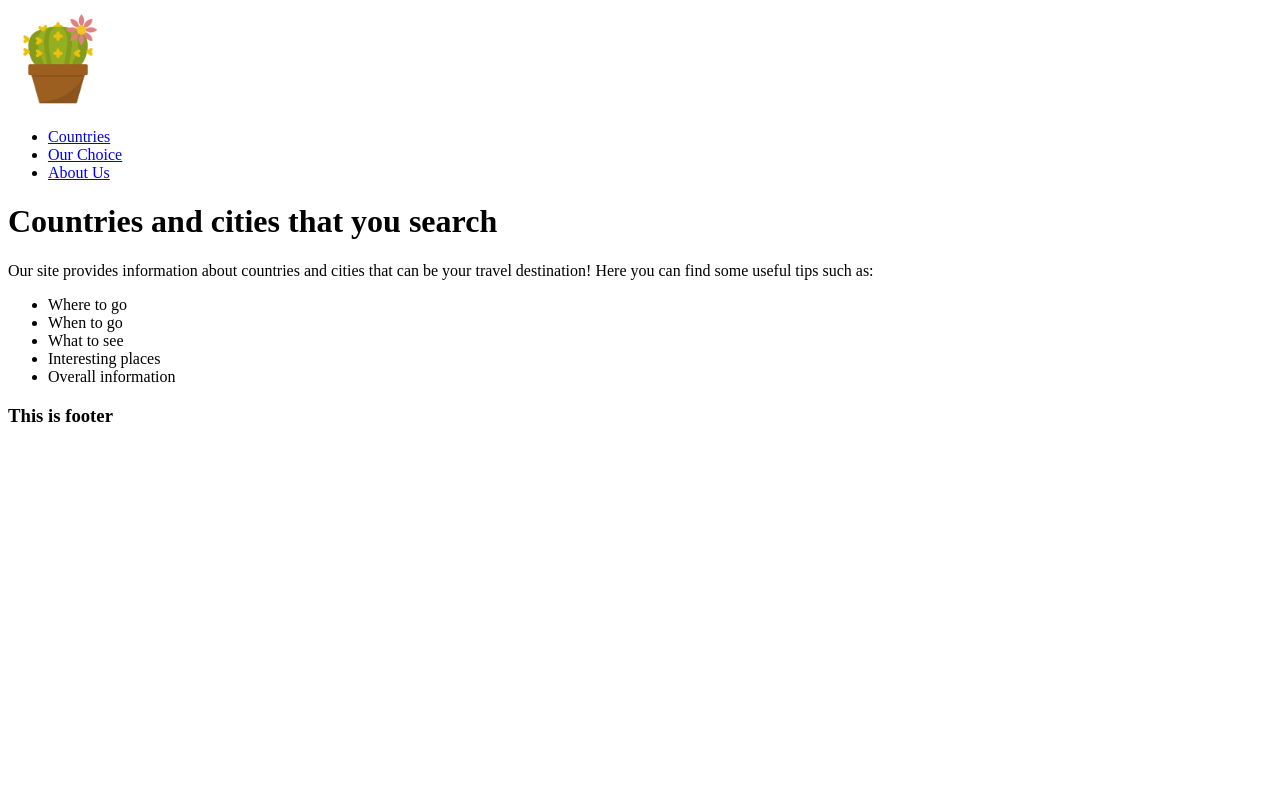
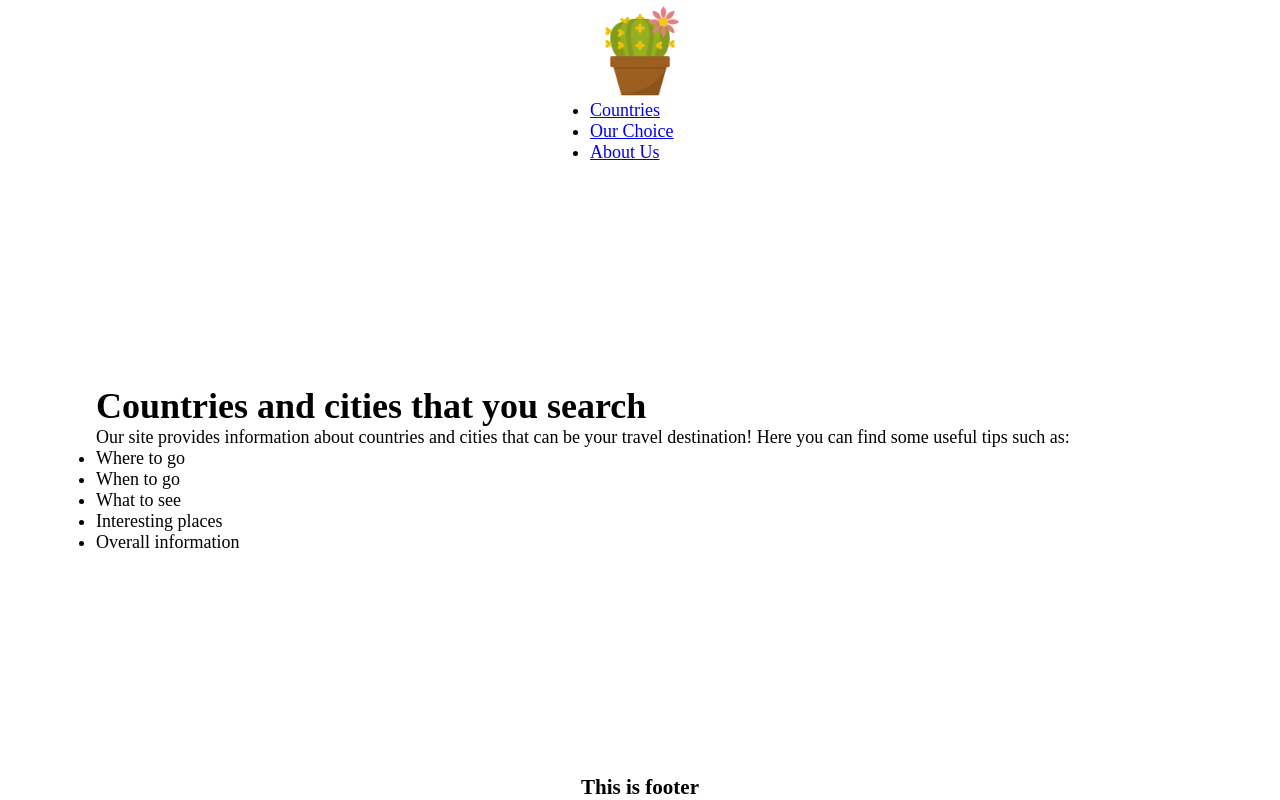
Before and after one commit to Edouard-Pon/univ-web-project, a plain HTML site: page index.html in a window 1280 px wide. Drawn offline with Linux system fonts and the light colour scheme.

Commit message:
Added main.css style

```diff
--- /dev/null
+++ b/css/main.css
@@ -0,0 +1,34 @@
+:root {
+    font-size: 18px;
+    background-color: white;
+}
+
+*, *::before, *::after{
+    box-sizing: border-box;
+    margin: 0;
+}
+
+* {
+    margin-bottom: 0;
+    margin-top: 0;
+    padding: 0;
+}
+
+body {
+    min-height: 100vh;
+    display: flex;
+    justify-items: center;
+    align-items: center;
+    flex-direction: column;
+    justify-content: space-between;
+    width: 100%;
+}
+
+img, picture, svg, video {
+    display: block;
+    max-width: 100%;
+}
+
+main {
+    width: 85%;
+}
--- a/index.html
+++ b/index.html
@@ -7,6 +7,7 @@
     <meta http-equiv="X-UA-Compatible" content="ie=edge">
     <title>CACTUS</title>
     <link rel="icon" href="img/favicon-logo.ico">
+    <link id="main-css" rel="stylesheet" href="css/main.css">
 </head>
 <body>
 <header>
```
